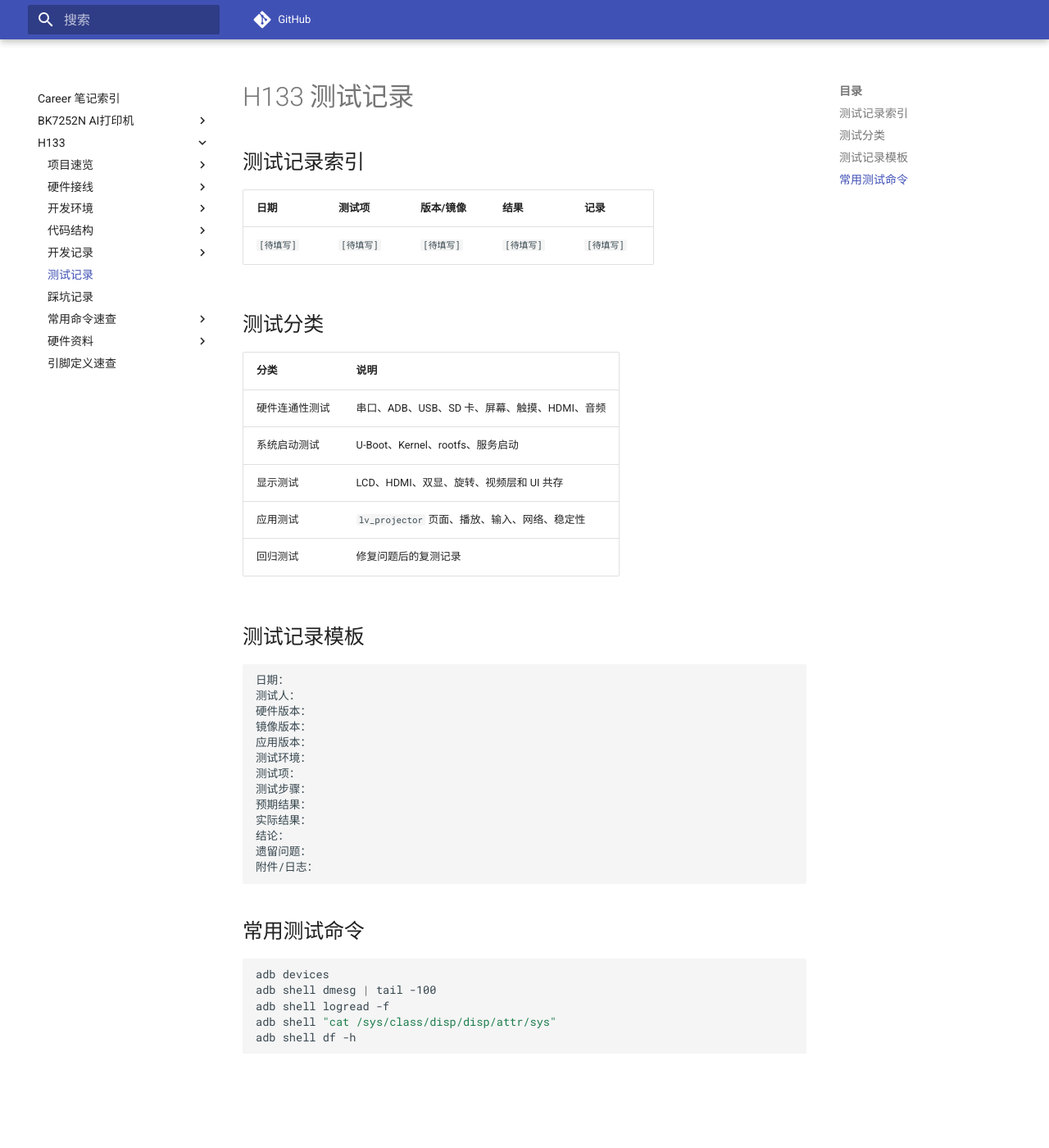
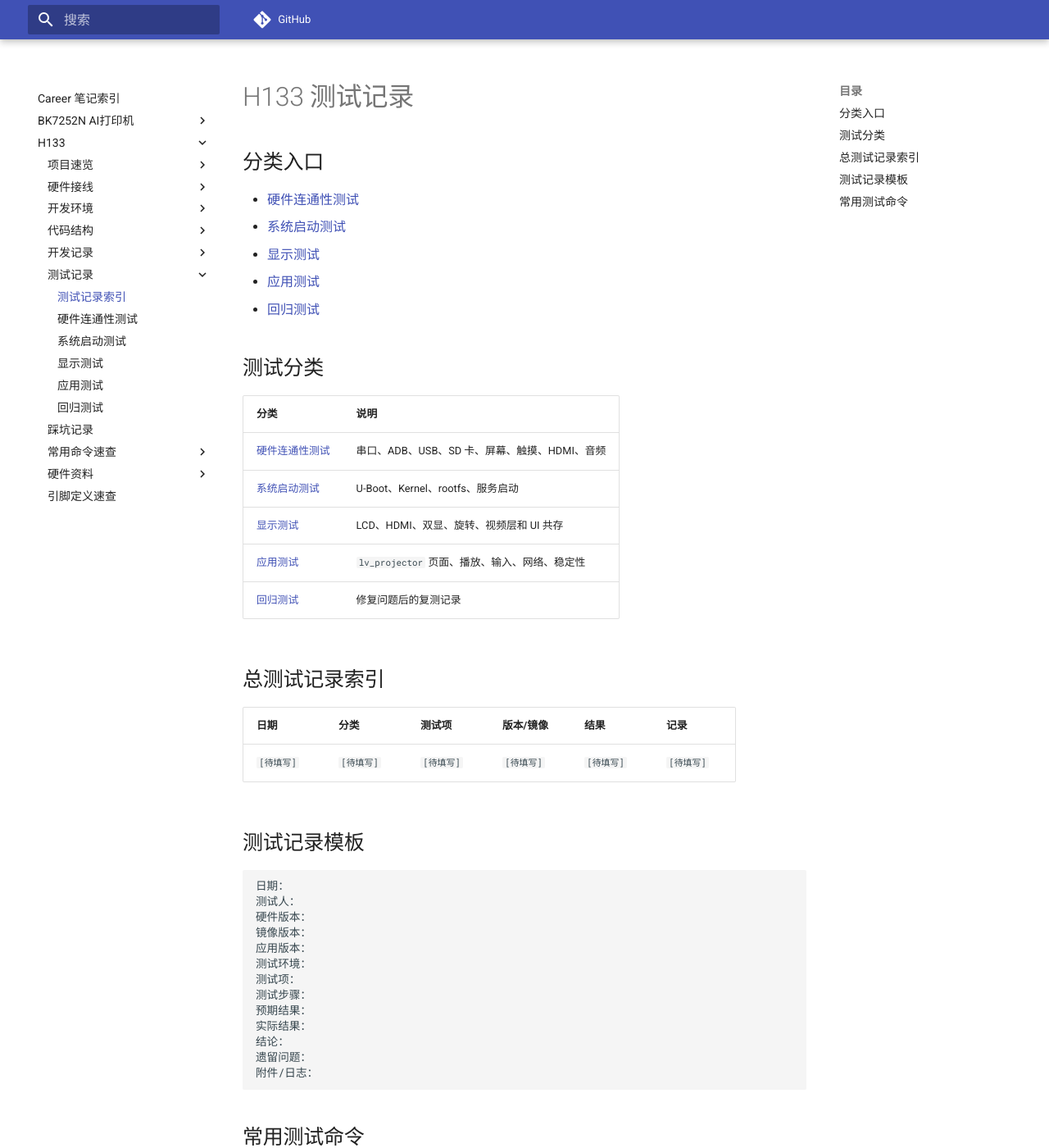
Before and after one commit to xiayu12345/Obsidion, an MkDocs documentation site: the page built from docs/H133/测试记录/index.md, in a window 1280 px wide and 1400 px high. Shown: the whole window at 82% size. Built offline with MkDocs 1.6.1 and Material for MkDocs 9.7.7, drawn with Linux system fonts in a browser that asks for light colours; comment, search, counter and statistics services are not loaded.

```diff
--- a/docs/H133/测试记录/index.md
+++ b/docs/H133/测试记录/index.md
@@ -1,20 +1,28 @@
 # H133 测试记录
 
-## 测试记录索引
+## 分类入口
 
-| 日期 | 测试项 | 版本/镜像 | 结果 | 记录 |
-|---|---|---|---|---|
-| `[待填写]` | `[待填写]` | `[待填写]` | `[待填写]` | `[待填写]` |
+- [硬件连通性测试](硬件连通性测试.md)
+- [系统启动测试](系统启动测试.md)
+- [显示测试](显示测试.md)
+- [应用测试](应用测试.md)
+- [回归测试](回归测试.md)
 
 ## 测试分类
 
 | 分类 | 说明 |
 |---|---|
-| 硬件连通性测试 | 串口、ADB、USB、SD 卡、屏幕、触摸、HDMI、音频 |
-| 系统启动测试 | U-Boot、Kernel、rootfs、服务启动 |
-| 显示测试 | LCD、HDMI、双显、旋转、视频层和 UI 共存 |
-| 应用测试 | `lv_projector` 页面、播放、输入、网络、稳定性 |
-| 回归测试 | 修复问题后的复测记录 |
+| [硬件连通性测试](硬件连通性测试.md) | 串口、ADB、USB、SD 卡、屏幕、触摸、HDMI、音频 |
+| [系统启动测试](系统启动测试.md) | U-Boot、Kernel、rootfs、服务启动 |
+| [显示测试](显示测试.md) | LCD、HDMI、双显、旋转、视频层和 UI 共存 |
+| [应用测试](应用测试.md) | `lv_projector` 页面、播放、输入、网络、稳定性 |
+| [回归测试](回归测试.md) | 修复问题后的复测记录 |
+
+## 总测试记录索引
+
+| 日期 | 分类 | 测试项 | 版本/镜像 | 结果 | 记录 |
+|---|---|---|---|---|---|
+| `[待填写]` | `[待填写]` | `[待填写]` | `[待填写]` | `[待填写]` | `[待填写]` |
 
 ## 测试记录模板
 
--- a/mkdocs.yml
+++ b/mkdocs.yml
@@ -57,7 +57,13 @@ nav:
               - 烧录部署 / ADB 替换: H133/开发记录/应用开发/烧录部署.md
               - SFTP / OpenSSH 集成: H133/开发记录/应用开发/SFTP开发.md
               - rootfs 空间与应用占用: H133/开发记录/应用开发/rootfs空间.md
-      - 测试记录: H133/测试记录/index.md
+      - 测试记录:
+          - 测试记录索引: H133/测试记录/index.md
+          - 硬件连通性测试: H133/测试记录/硬件连通性测试.md
+          - 系统启动测试: H133/测试记录/系统启动测试.md
+          - 显示测试: H133/测试记录/显示测试.md
+          - 应用测试: H133/测试记录/应用测试.md
+          - 回归测试: H133/测试记录/回归测试.md
       - 踩坑记录: H133/踩坑记录/index.md
       - 常用命令速查:
           - 编译相关: H133/常用命令速查/编译相关.md
```
Also changed, not shown: docs/H133/README.md (+5 -0 lines), docs/H133/测试记录/回归测试.md (added, +33 -0 lines), docs/H133/测试记录/应用测试.md (added, +43 -0 lines), docs/H133/测试记录/显示测试.md (added, +41 -0 lines), docs/H133/测试记录/硬件连通性测试.md (added, +46 -0 lines), docs/H133/测试记录/系统启动测试.md (added, +42 -0 lines), docs/index.md (+5 -0 lines).
